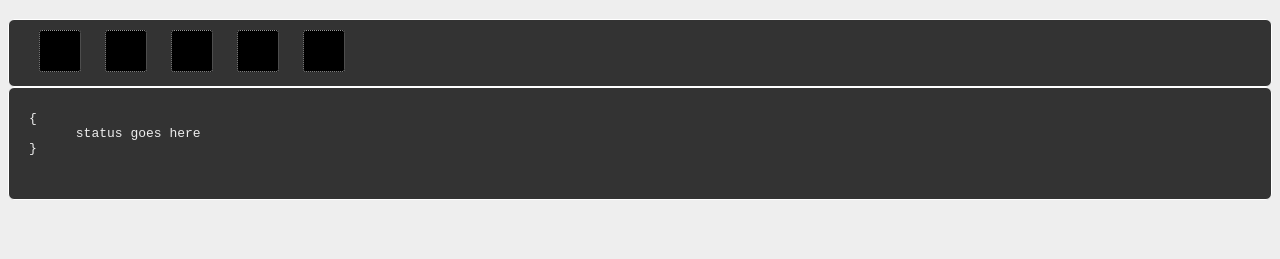
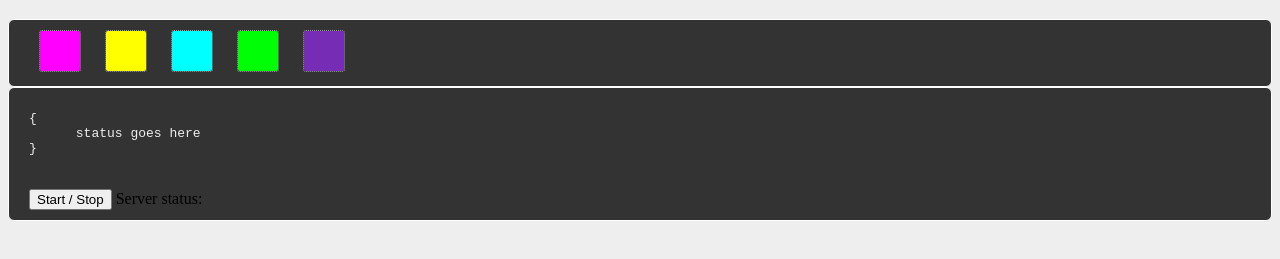
Before and after one commit to mozilla/project_haiku.iot, a website: page status-server/src/public/example.html in a window 1280 px wide. Shown: the part 61-320 px from the top of the page. Drawn offline with Linux system fonts and the light colour scheme.

Commit message:
pollStatus test

```diff
--- a/status-server/src/public/example.html
+++ b/status-server/src/public/example.html
@@ -19,7 +19,35 @@
     <pre style="width:100%; height: 5em; color: #eee">{
       status goes here
 }</pre>
+<input type="button" value="Start / Stop"
+	onclick="pollStatus();" /> Server status: <span id="serverStatus"></span>
   </section>
-
+  <script type="text/javascript">
+  //led0
+  var c = document.getElementById("led0");
+  var ctx = c.getContext("2d");
+  ctx.fillStyle = "#ff00ff";
+  ctx.fillRect(0,0,300,300);
+  //led1
+  var c1 = document.getElementById("led1");
+  var ctx1 = c1.getContext("2d");
+  ctx1.fillStyle = "#ffff00";
+  ctx1.fillRect(0,0,300,300);
+  //led2
+  var c2 = document.getElementById("led2");
+  var ctx2 = c2.getContext("2d");
+  ctx2.fillStyle = "#00ffff";
+  ctx2.fillRect(0,0,300,300);
+  //led3
+  var c3 = document.getElementById("led3");
+  var ctx3 = c3.getContext("2d");
+  ctx3.fillStyle = "#00ff07";
+  ctx3.fillRect(0,0,300,300);
+  //led4
+  var c4 = document.getElementById("led4");
+  var ctx4 = c4.getContext("2d");
+  ctx4.fillStyle = "#772cb6";
+  ctx4.fillRect(0,0,300,300);
+  </script>
 <script src="./js/client.js"></script>
 </body></html>
--- a/status-server/src/public/js/client.js
+++ b/status-server/src/public/js/client.js
@@ -1,7 +1,25 @@
 function pollStatus() {
-  // make a request to /status.json every 10s
+  if (window.XMLHttpRequest) { // Mozilla, Safari, ...
+    request = new XMLHttpRequest();
+  } else if (window.ActiveXObject) { // IE
+    try {
+      request = new ActiveXObject('Msxml2.XMLHTTP');
+    }
+    catch (e) {
+      try {
+        request = new ActiveXObject('Microsoft.XMLHTTP');
+      }
+      catch (e) {}
+    }
+  }
+   // make a request to /status.json every 10s
+ window.fetch('http://localhost:3000/status.json').then(function(response) {
+  console.log(response.statusText);
+});
   // call updateStatus in the callback
+  var intervalID = setInterval(function() { pollStatus(); }, 2000);
 }
+
 function updateStatus() {
   // store updated value, did the value change?
   // call render if value or last-modified changed
--- a/status-server/src/public/style/client.css
+++ b/status-server/src/public/style/client.css
@@ -14,6 +14,6 @@ body {
   display: inline-block;
   border: 1px dotted #999;
   border-radius: 3px;
-  background-color: #000;
+  /*background-color: #000;*/
   margin: 0 10px;
 }
```
